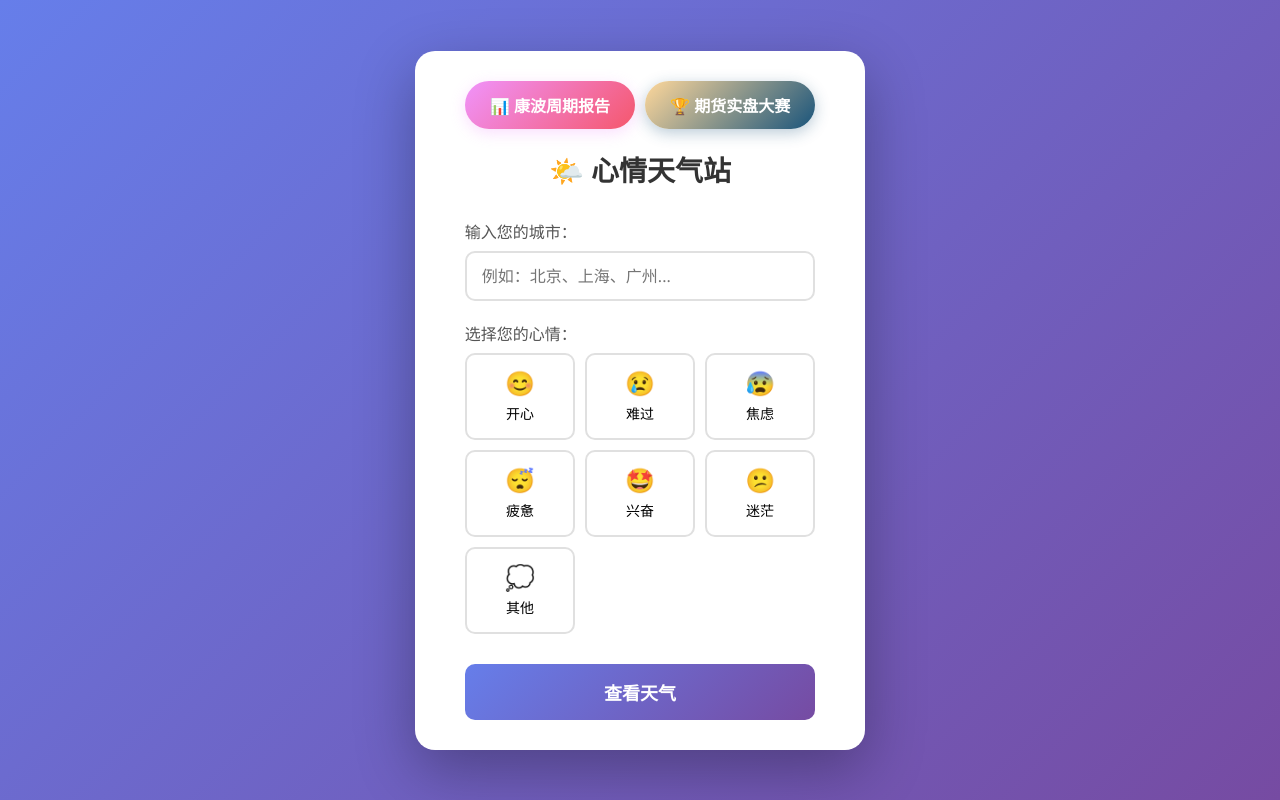
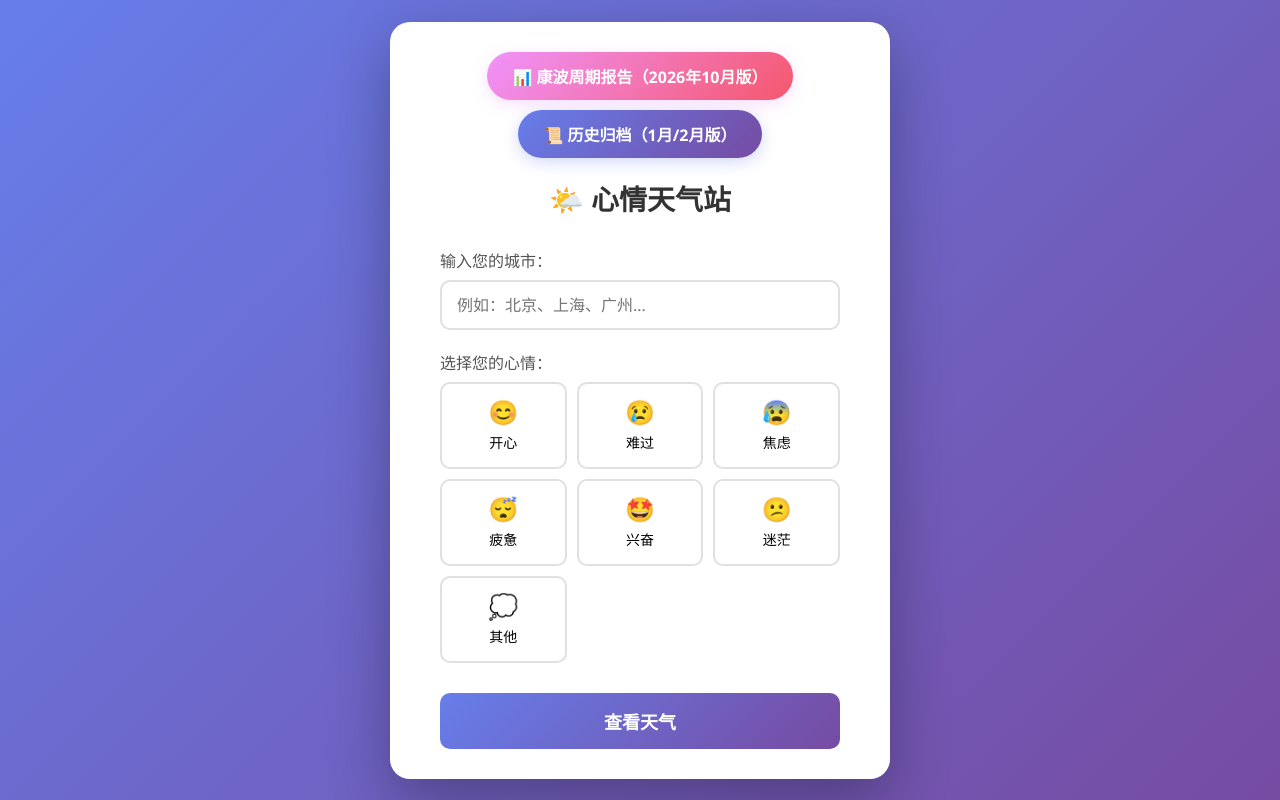
Before and after one commit to cantyouknow/github.io, a plain HTML site: page index.html in a window 1280 px wide. Drawn offline with Linux system fonts and the light colour scheme; no server answers.

Commit message:
月度更新 2026-10-26: index.html

```diff
--- a/index.html
+++ b/index.html
@@ -4,8 +4,8 @@
     <meta charset="UTF-8">
     <meta name="viewport" content="width=device-width, initial-scale=1.0">
     <title>心情天气站 - 查天气、测心情、听心语</title>
-    <meta name="description" content="输入城市查天气，选择心情收寄语。治愈系小工具：实时天气查询 + 心情疏导寄语，还提供康波周期投资报告与期货实盘大赛工具页。">
-    <meta name="keywords" content="天气查询,心情寄语,治愈系,康波周期,期货实盘,每日心语">
+    <meta name="description" content="输入城市查天气，选择心情收寄语。治愈系小工具：实时天气查询 + 心情疏导寄语 + 康波周期投资策略报告（月度更新，含历史版本归档）。">
+    <meta name="keywords" content="天气查询,心情寄语,治愈系,康波周期,康波报告,每日心语">
     <meta property="og:title" content="心情天气站 ☁️">
     <meta property="og:description" content="查天气、测心情、听心语——你的治愈系小站">
     <meta property="og:type" content="website">
@@ -539,21 +539,21 @@
                     transition: transform 0.3s, box-shadow 0.3s;
                     box-shadow: 0 4px 15px rgba(240, 147, 251, 0.3);
                 " onmouseover="this.style.transform='translateY(-2px)'; this.style.boxShadow='0 6px 20px rgba(240, 147, 251, 0.4)'" onmouseout="this.style.transform='translateY(0)'; this.style.boxShadow='0 4px 15px rgba(240, 147, 251, 0.3)'">
-                    📊 康波周期报告
+                    📊 康波周期报告（2026年10月版）
                 </a>
-                <a href="期货实盘大赛_本地版.html" style="
+                <a href="康波周期可视化报告_2026年2月.html" style="
                     display: inline-block;
                     padding: 12px 25px;
-                    background: linear-gradient(135deg, #ffd89b 0%, #19547b 100%);
+                    background: linear-gradient(135deg, #667eea 0%, #764ba2 100%);
                     color: white;
                     text-decoration: none;
                     border-radius: 25px;
                     font-size: 16px;
                     font-weight: 600;
                     transition: transform 0.3s, box-shadow 0.3s;
-                    box-shadow: 0 4px 15px rgba(25, 84, 123, 0.3);
-                " onmouseover="this.style.transform='translateY(-2px)'; this.style.boxShadow='0 6px 20px rgba(25, 84, 123, 0.4)'" onmouseout="this.style.transform='translateY(0)'; this.style.boxShadow='0 4px 15px rgba(25, 84, 123, 0.3)'">
-                    🏆 期货实盘大赛
+                    box-shadow: 0 4px 15px rgba(102, 126, 234, 0.3);
+                " onmouseover="this.style.transform='translateY(-2px)'; this.style.boxShadow='0 6px 20px rgba(102, 126, 234, 0.4)'" onmouseout="this.style.transform='translateY(0)'; this.style.boxShadow='0 4px 15px rgba(102, 126, 234, 0.3)'">
+                    📜 历史归档（1月/2月版）
                 </a>
             </div>
 
```
